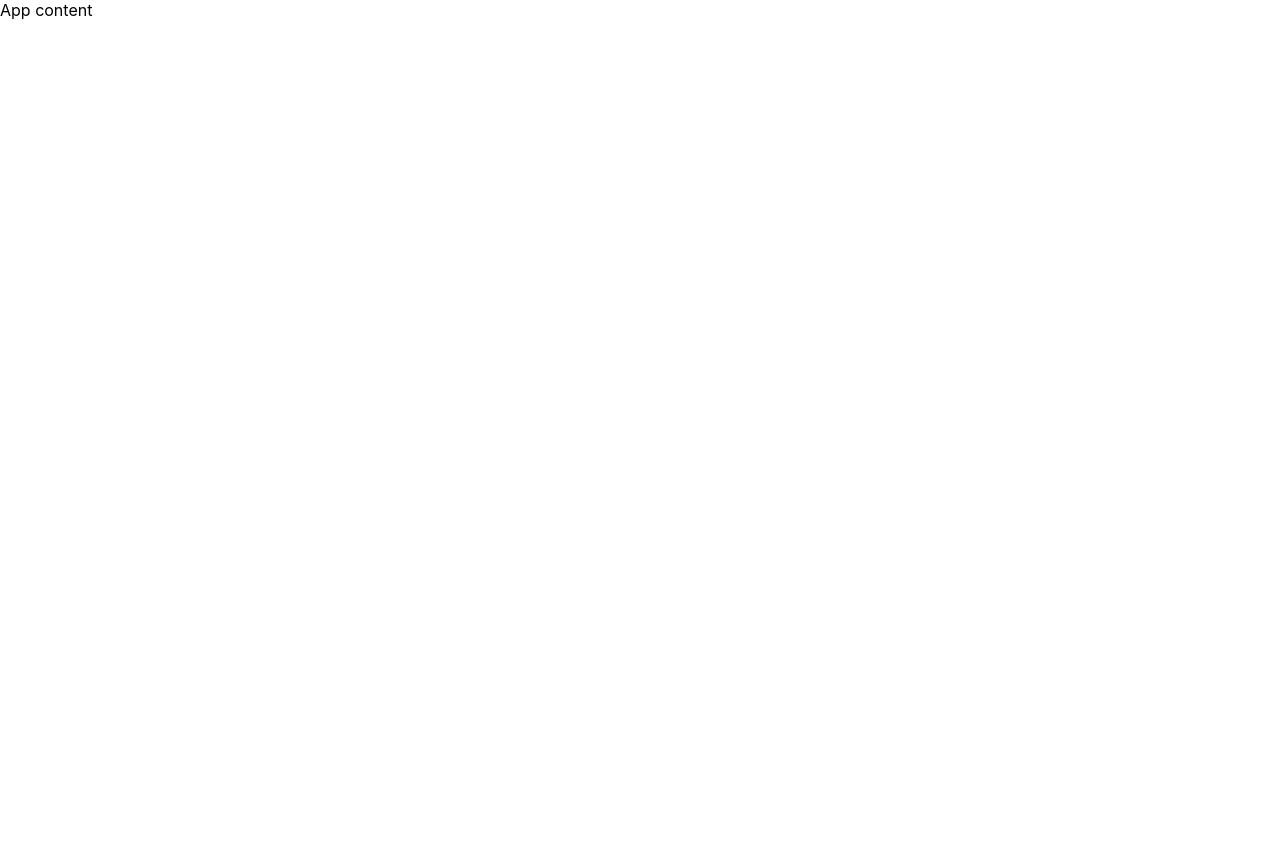
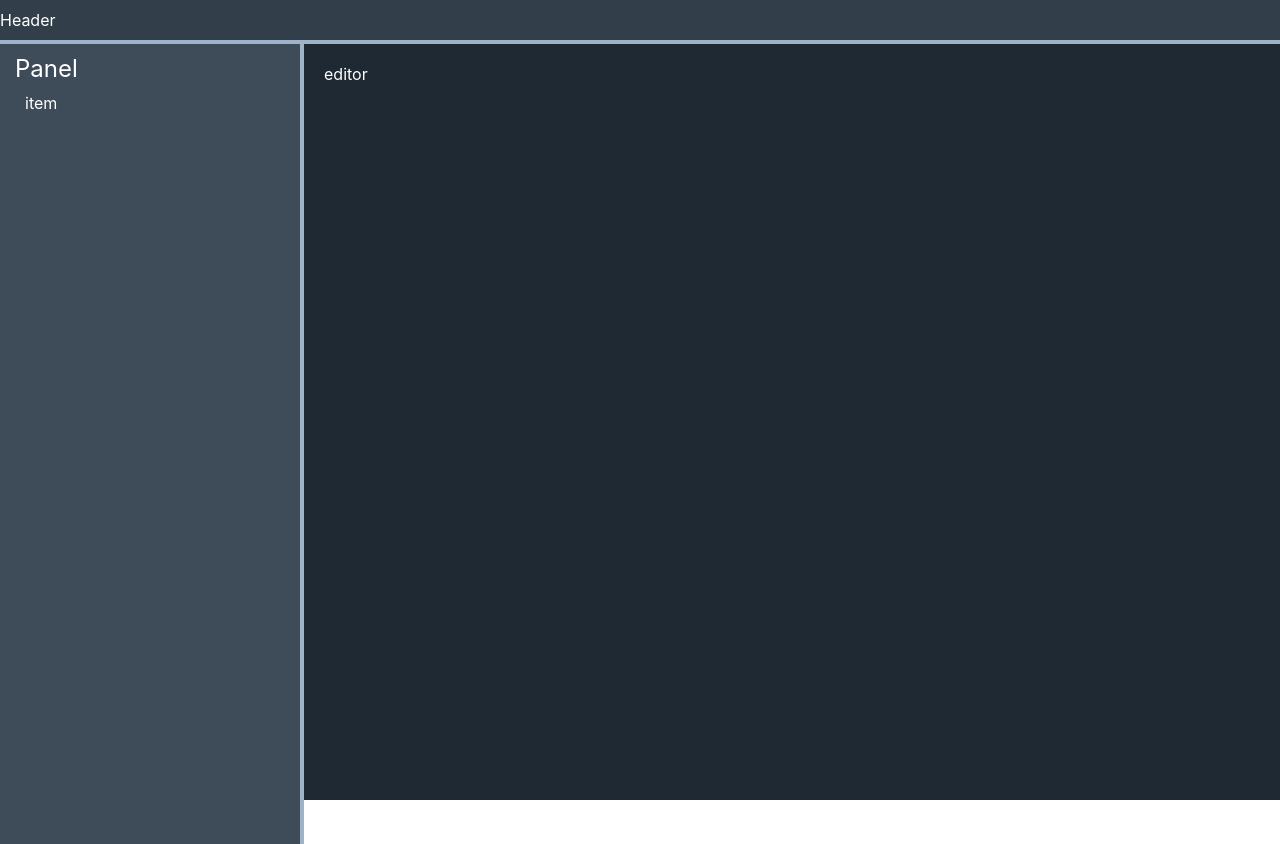
Before and after one commit to frasersamsonstudent/pathfinding-visualiser, a React (Create React App) app in the folder note-taking-app/: page / in a window 1280 px wide. Before the commit the page ends 800 px from the top, so only its background shows below. Built offline with nearby package versions, Linux system fonts and the light colour scheme.

Commit message:
Added basic content layout and styling

```diff
--- a/note-taking-app/src/Components/App.css
+++ b/note-taking-app/src/Components/App.css
@@ -0,0 +1,40 @@
+.App {
+    background-color: #1F2933;
+    height: 100%;
+}
+
+.pageHeader {
+    background-color: #323F4B;
+    padding: 10px 0 10px 0;
+    border-bottom: 4px solid #9FB3C8;
+}
+
+.mainContent {
+    display: flex;
+    height: 100%
+}
+
+.sidePanel {
+    width: 300px;
+    background-color: #3E4C59;
+}
+
+.sidePanel .title {
+    font-size: 150%;
+    margin: 10px 0 0 15px;
+}
+
+.sidePanel .panelItem {
+    font-size: 100%;
+    margin: 10px 0 0 25px;
+}
+
+.editorContainer {
+    flex: 1;
+    min-width: 0px;
+    padding: 20px;
+}
+
+.divider {
+    border: 2px solid #9FB3C8;
+}
--- a/note-taking-app/src/Components/App.js
+++ b/note-taking-app/src/Components/App.js
@@ -1,11 +1,19 @@
 import './App.css';
 
-function App() {
+export default function App() {
   return (
     <div className="App">
-      App content
+      <div className = "pageHeader">Header</div>
+
+      <div className="mainContent">
+        <div className="sidePanel">
+          <div className="title">Panel</div>
+          <div className="panelItem">item</div>
+        </div>
+
+        <div className="divider"></div>
+        <div className="editorContainer">editor</div>
+      </div>
     </div>
   );
-}
-
-export default App;
+};
--- a/note-taking-app/src/index.css
+++ b/note-taking-app/src/index.css
@@ -1,5 +1,11 @@
-body {
+html {
+  font-size: 100%;
+}
+
+body, #root {
   margin: 0;
+  height: 100vh;
+  color: white;
   font-family: -apple-system, BlinkMacSystemFont, 'Segoe UI', 'Roboto', 'Oxygen',
     'Ubuntu', 'Cantarell', 'Fira Sans', 'Droid Sans', 'Helvetica Neue',
     sans-serif;
```
